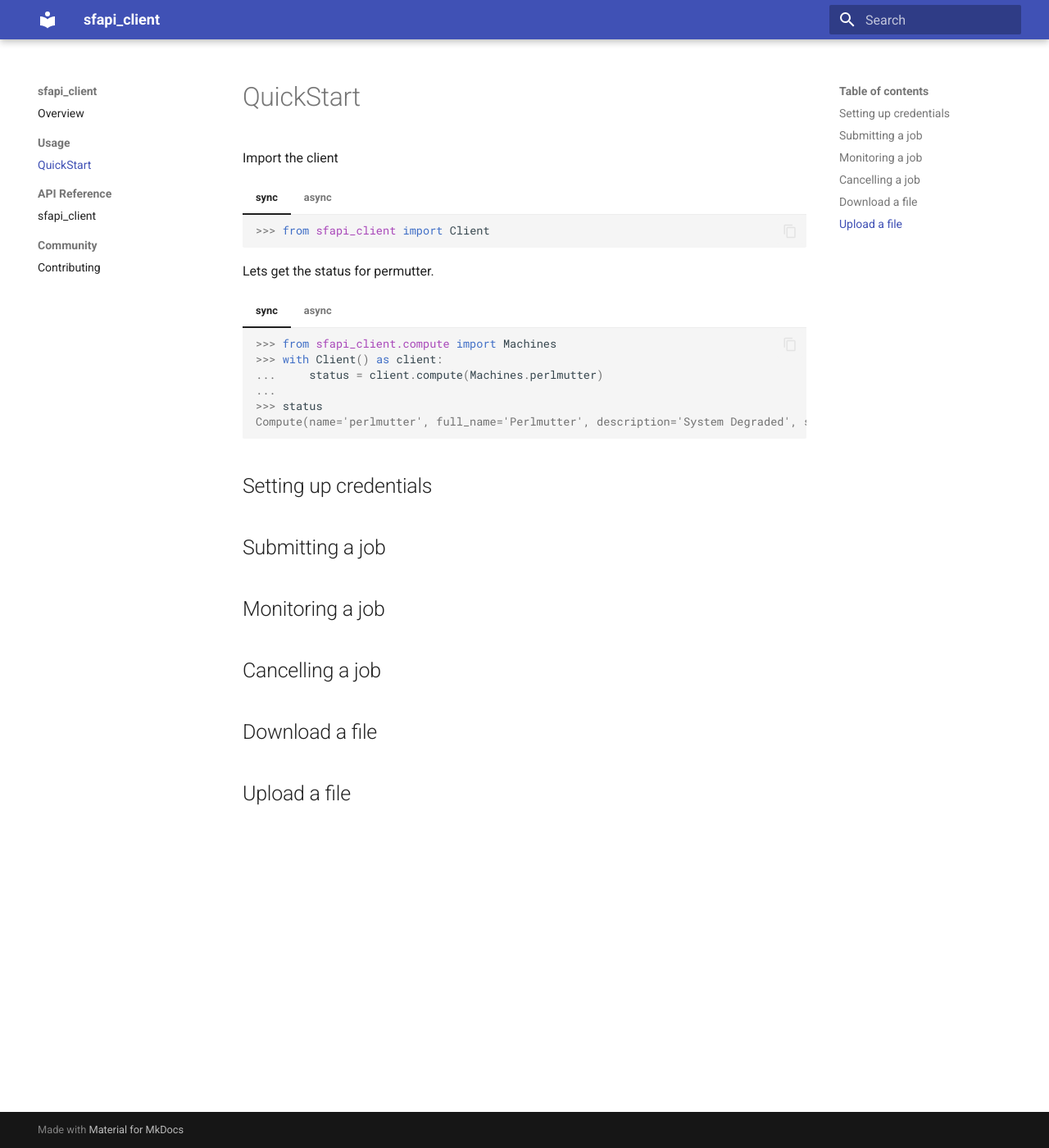
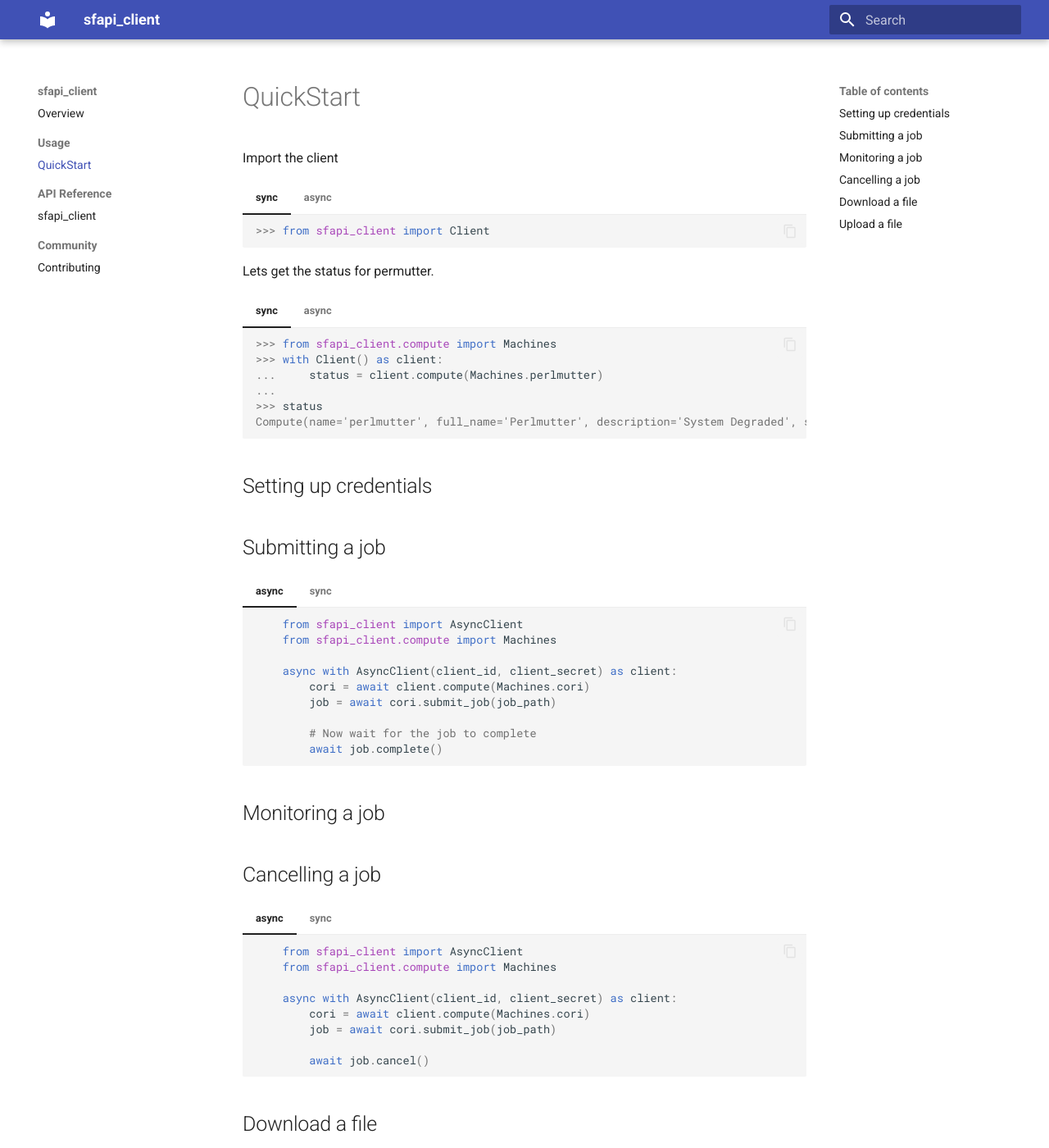
Before and after one commit to NERSC/sfapi_client, an MkDocs documentation site: the page built from docs/quickstart/index.md, in a window 1280 px wide and 1400 px high. Shown: the whole window at 82% size. Built offline with MkDocs 1.6.1 and Material for MkDocs 9.7.7, drawn with Linux system fonts in a browser that asks for light colours.

Commit message:
Moving readme parts to quickstart

````diff
--- a/docs/quickstart/index.md
+++ b/docs/quickstart/index.md
@@ -39,10 +39,58 @@
 
 ## Submitting a job
 
+=== "async"
+    ```python
+        from sfapi_client import AsyncClient
+        from sfapi_client.compute import Machines
+
+        async with AsyncClient(client_id, client_secret) as client:
+            cori = await client.compute(Machines.cori)
+            job = await cori.submit_job(job_path)
+
+            # Now wait for the job to complete
+            await job.complete()
+    ```
+=== "sync"
+    ```python
+        from sfapi_client import Client
+        from sfapi_client.compute import Machines
+
+        with Client(client_id, client_secret) as client:
+            cori = client.compute(Machines.cori)
+            job = cori.submit_job(job_path)
+
+            # Now wait for the job to complete
+            job.complete()
+    ```
+
 ## Monitoring a job
 
 ## Cancelling a job
 
+=== "async"
+    ```python
+        from sfapi_client import AsyncClient
+        from sfapi_client.compute import Machines
+
+        async with AsyncClient(client_id, client_secret) as client:
+            cori = await client.compute(Machines.cori)
+            job = await cori.submit_job(job_path)
+
+            await job.cancel()
+    ```
+=== "sync"
+    ```python
+        from sfapi_client import Client
+        from sfapi_client.compute import Machines
+
+        with Client(client_id, client_secret) as client:
+            cori = client.compute(Machines.cori)
+            job = cori.submit_job(job_path)
+
+            job.cancel()
+    ```
+
 ## Download a file
 
 ## Upload a file
````
